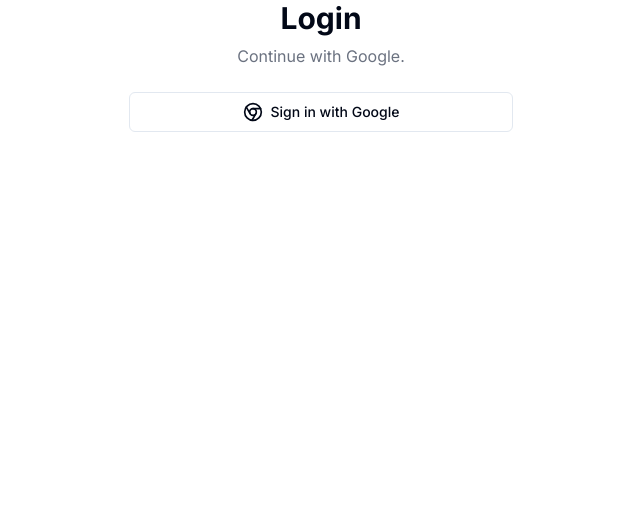
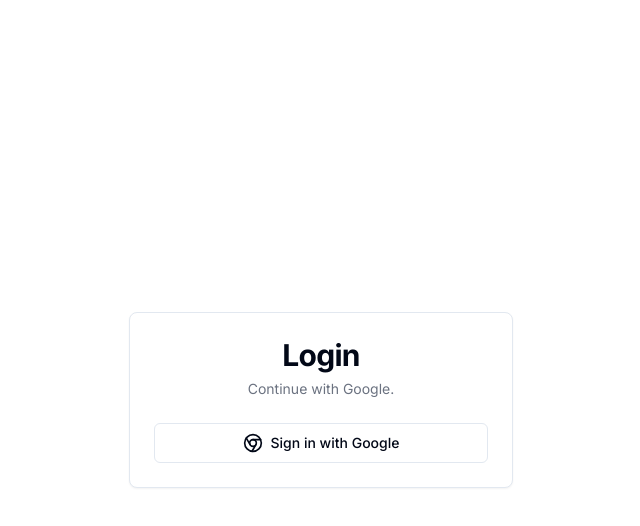
Before and after one commit to BunsDev/task-manager-next, a Next.js app: page /login in a window 1280 px wide. Shown: the top 526 px of the page, without its empty margins (319-959 px from the left). Built offline with nearby package versions, Linux system fonts and the light colour scheme.

Commit message:
next top loader added

```diff
--- a/package.json
+++ b/package.json
@@ -12,6 +12,7 @@
     "@auth/prisma-adapter": "^2.4.2",
     "@hookform/resolvers": "^3.9.0",
     "@prisma/client": "^5.18.0",
+    "@prisma/extension-accelerate": "^1.1.0",
     "@radix-ui/react-avatar": "^1.1.0",
     "@radix-ui/react-checkbox": "^1.1.1",
     "@radix-ui/react-collapsible": "^1.1.0",
@@ -40,6 +41,7 @@
     "next": "14.2.5",
     "next-auth": "^5.0.0-beta.20",
     "next-themes": "^0.3.0",
+    "nextjs-toploader": "^1.6.12",
     "prisma": "^5.18.0",
     "react": "^18",
     "react-dom": "^18",
--- a/src/actions/fetch-category.ts
+++ b/src/actions/fetch-category.ts
@@ -1,10 +1,8 @@
-
 "use server";
 
-import { revalidatePath } from "next/cache";
-import { Category } from "@/providers/category-context";
 import prisma from "@/db/prisma";
 import { auth } from "@/auth";
+import { Category } from "@/providers/category-context";
 
 export async function fetchCategory() {
     const session = await auth();
@@ -12,20 +10,20 @@
     if (!session || !session.user || !session.user.id) {
         throw new Error("Unauthorized");
     }
+
     try {
         const data = await prisma.category.findMany({
             where: {
-                ownerId:session.user.id
+                ownerId: session.user.id,
             },
             include: {
                 projects: true,
             },
         });
 
-        return data
-        // Handle the fetched data
+        return data as Category[];
     } catch (error) {
-        // Handle the error
         console.error("Error fetching categories:", error);
+        throw error;
     }
 }
--- a/src/app/(auth)/login/page.tsx
+++ b/src/app/(auth)/login/page.tsx
@@ -1,33 +1,36 @@
-
-import { Button } from "@/components/ui/button"
-import { signIn } from "@/auth"
+import { Button } from "@/components/ui/button";
+import { signIn } from "@/auth";
+import { Card, CardHeader, CardTitle, CardDescription, CardContent } from "@/components/ui/card";
 
 export default function Login() {
   return (
+    <div className="h-[100vh] flex items-center justify-center">
+      <Card className="w-full max-w-sm">
+        <CardHeader className="text-center">
+          <CardTitle className="text-3xl font-bold">Login</CardTitle>
+          <CardDescription className="text-gray-500 dark:text-gray-400">
+            Continue with Google.
+          </CardDescription>
+        </CardHeader>
+        <CardContent>
           <form
             action={async () => {
-        "use server"
+              "use server";
               await signIn("google", {
-          redirectTo: "/dashboard"
-        })
+                redirectTo: "/dashboard",
+              });
             }}
+            className="space-y-4"
           >
-      <div className="mx-auto max-w-sm space-y-6">
-        <div className="space-y-2 text-center">
-          <h1 className="text-3xl font-bold">Login</h1>
-          <p className="text-gray-500 dark:text-gray-400">
-            Continue with Google.
-          </p>
-        </div>
-        <div className="space-y-4">
             <Button variant="outline" className="w-full">
               <ChromeIcon className="mr-2 h-5 w-5" />
               Sign in with Google
             </Button>
+          </form>
+        </CardContent>
+      </Card>
     </div>
-      </div>
-    </form>
-  )
+  );
 }
 
 function ChromeIcon(props: any) {
@@ -50,5 +53,5 @@
       <line x1="3.95" x2="8.54" y1="6.06" y2="14" />
       <line x1="10.88" x2="15.46" y1="21.94" y2="14" />
     </svg>
-  )
+  );
 }
--- a/src/app/(demo)/categories/page.tsx
+++ b/src/app/(demo)/categories/page.tsx
@@ -17,7 +17,6 @@
 
 export default async function CategoriesPage() {
   const data= await fetchCategory()
-  console.log(data)
   return (
     <CategoryProvider>
       <ProjectProvider>
--- a/src/app/layout.tsx
+++ b/src/app/layout.tsx
@@ -3,6 +3,7 @@
 import "./globals.css";
 import { QueryProvider } from "@/providers/query-provider";
 import { Toaster } from "sonner";
+import NextTopLoader from 'nextjs-toploader';
 
 const inter = Inter({ subsets: ["latin"] });
 
@@ -20,6 +21,7 @@
     <html lang="en">
       <body className={inter.className}>
         <QueryProvider>
+          <NextTopLoader color="#000" showSpinner={false} />
           {children}
           <Toaster richColors />
         </QueryProvider>
--- a/src/components/tasks/page.tsx
+++ b/src/components/tasks/page.tsx
@@ -36,13 +36,13 @@
           <div className="flex items-center justify-between space-y-2">
             <div>
               <h2 className="text-2xl font-bold tracking-tight">{projectName}</h2>
-              <p className="text-muted-foreground flex gap-4 mt-3">
+              <div className="text-muted-foreground flex gap-4 mt-3">
                 Tasks:
                 <div className="flex text-gray-500">
                   <p>{tasksProgress.completed}</p>/
                   <p>{tasksProgress.total}</p>
                 </div>
-              </p>
+              </div>
             </div>
             <div className="flex items-center space-x-2">
               <AddTask projectId={currentProjectId} />
--- a/src/db/prisma.ts
+++ b/src/db/prisma.ts
@@ -1,15 +1,16 @@
-import { PrismaClient } from '@prisma/client'
+import { PrismaClient } from "@prisma/client/edge";
+import { withAccelerate } from "@prisma/extension-accelerate";
 
 const prismaClientSingleton = () => {
-  return new PrismaClient()
-}
+    return new PrismaClient().$extends(withAccelerate());
+};
 
 declare const globalThis: {
-  prismaGlobal: ReturnType<typeof prismaClientSingleton>;
+    prismaGlobal: ReturnType<typeof prismaClientSingleton>;
 } & typeof global;
 
-const prisma = globalThis.prismaGlobal ?? prismaClientSingleton()
+const prisma = globalThis.prismaGlobal ?? prismaClientSingleton();
 
-export default prisma
+export default prisma;
 
-if (process.env.NODE_ENV !== 'production') globalThis.prismaGlobal = prisma
+if (process.env.NODE_ENV !== "production") globalThis.prismaGlobal = prisma;
--- a/src/_middleware.ts
+++ b/src/middleware.ts
@@ -1,14 +1,21 @@
+import { NextResponse } from 'next/server';
 import { auth as middleware } from "@/auth";
 
 export default middleware((req) => {
-  const allowedPaths = ["/", "/login"];
+  const allowedPaths = ["/", "/login", "/api/auth/callback/google"];
   const { pathname, origin } = req.nextUrl;
 
-  // Check if the request is for a static file (e.g., CSS, JS, images, etc.)
+  // Check if the request is for a static file
   const isStaticFile = pathname.startsWith("/_next/") || pathname.startsWith("/static/") || pathname.includes(".");
 
   if (!req.auth && !allowedPaths.includes(pathname) && !isStaticFile) {
     const newUrl = new URL("/login", origin);
-    return Response.redirect(newUrl);
+    return NextResponse.redirect(newUrl);
   }
+
+  return NextResponse.next();
 });
+
+export const config = {
+  matcher: ['/((?!api|_next/static|_next/image|favicon.ico).*)'],
+}
```
Also changed, not shown: 2 other files (tests, documents, lock files or other folders). Lines whose indentation alone changed are shown as unchanged.
